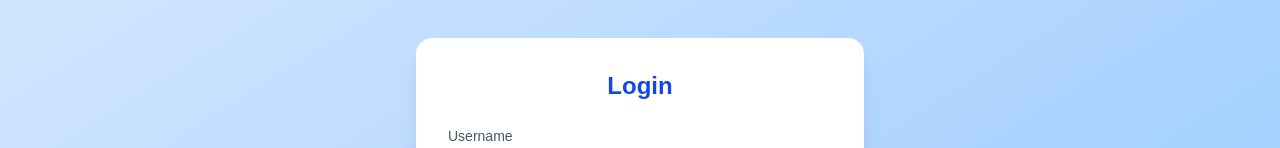
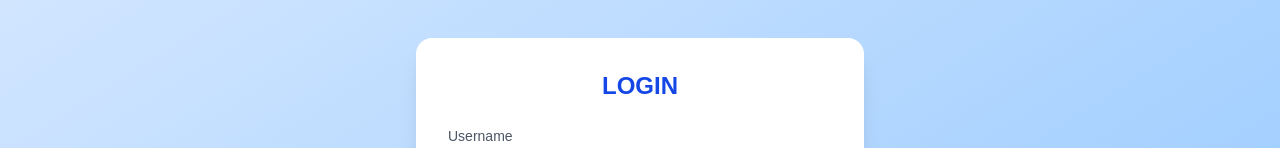
Before and after one commit to AbdanulIkhlas/farmagitechs-test, a Next.js app: page / in a window 1280 px wide. Shown: the part 200-348 px from the top of the page. Built offline with nearby package versions, Linux system fonts and the light colour scheme.

Commit message:
finishing

```diff
--- a/src/app/layout.js
+++ b/src/app/layout.js
@@ -12,8 +12,8 @@ const geistMono = Geist_Mono({
 });
 
 export const metadata = {
-  title: "Create Next App",
-  description: "Generated by create next app",
+  title: "Manage Group",
+  description: "Manage Group Farmagitechs",
 };
 
 export default function RootLayout({ children }) {
--- a/src/app/login/page.js
+++ b/src/app/login/page.js
@@ -45,7 +45,7 @@ export default function LoginPage() {
     <div className="min-h-screen flex items-center justify-center bg-gradient-to-br from-blue-100 to-blue-300">
       <div className="bg-white p-8 rounded-2xl shadow-xl w-full max-w-md">
         <h2 className="text-2xl font-bold text-center mb-6 text-blue-700">
-          Login
+          LOGIN
         </h2>
         <form onSubmit={handleLogin} className="space-y-4">
           <div>
```
